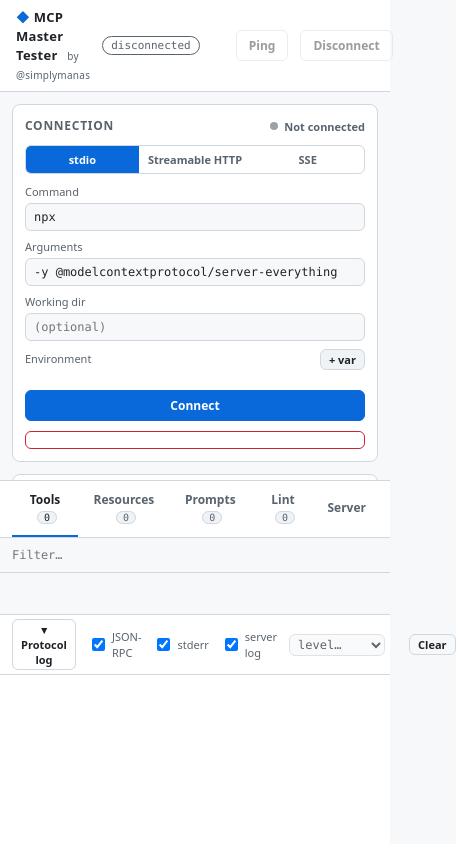
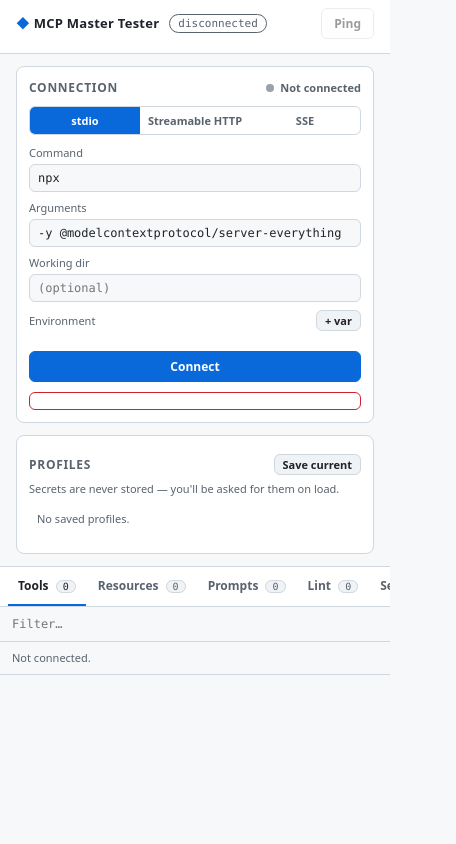
Before and after one commit to simplymanas/mcp-master-tester, a website with bundled scripts: page public/index.html in a window 390 px wide. Both pictures are taken after a click on the button "Connect". Shown: the top 844 px of the page, 456 px wide, since content can reach past the window. Built offline with nearby package versions, Linux system fonts and the light colour scheme; files whose address does not match are found by name.

Commit message:
Fix the phone layout, the misleading Lint count and the silent log-level dropdown
- Phone widths: stack the panes and let the page scroll instead of
  squeezing them into one screen height. The tool list was covered by
  the detail pane and the page scrolled 69px sideways. The top bar,
  tabs and log toolbar now wrap or scroll; the top-bar Disconnect is
  hidden on phones since the connection card has one.
- Lint tab count: errors + warnings coloured by the worst, then info
  findings muted ("0 · 30"), with a breakdown tooltip. It used to read
  0 whenever there were only info findings.
- Log level: when the server doesn't declare the logging capability,
  label the dropdown "no logging support" and explain why in its
  tooltip, instead of leaving it silently disabled.

```diff
--- a/public/app.js
+++ b/public/app.js
@@ -209,7 +209,17 @@
   const on = s === 'connected';
   $('#pingBtn').disabled = !on;
   $('#disconnectBtn').disabled = !on;
-  $('#logLevel').disabled = !(on && state.session?.capabilities?.logging);
+  // logging/setLevel is only allowed when the server declares the logging capability; say so
+  // instead of leaving a silently disabled dropdown.
+  const canLog = on && !!state.session?.capabilities?.logging;
+  const level = $('#logLevel');
+  level.disabled = !canLog;
+  if (!canLog) level.value = '';
+  level.options[0].textContent = on && !canLog ? 'no logging support' : 'level…';
+  level.title = !on ? 'Connect to set the server\'s log level'
+    : canLog ? 'Ask the server to send log messages at this level and above (logging/setLevel)'
+    : 'This server doesn\'t declare the "logging" capability, so its log level can\'t be changed';
+  $('#logLevelWrap').title = level.title; // disabled controls don't show their own tooltip in every browser
   const si = state.session?.serverInfo;
   $('#serverMeta').textContent = on && si ? `${si.name} v${si.version}${state.session.protocolVersion ? ` · protocol ${state.session.protocolVersion}` : ''}` : '';
   renderConnCard(s);
@@ -520,7 +530,7 @@
   $('#cTools').textContent = state.tools.length;
   $('#cResources').textContent = state.resources.length + state.templates.length;
   $('#cPrompts').textContent = state.prompts.length;
-  $('#cLint').textContent = state.lint.filter((l) => l.sev !== 'info').length;
+  renderLintCount();
   document.querySelectorAll('#tabs button').forEach((b) => b.classList.toggle('active', b.dataset.tab === state.tab));
   $('.list-pane').hidden = state.tab === 'info';
 
@@ -699,6 +709,17 @@
 // ---------------------------------------------------------------- lint
 
 const lintServer = () => lintTools(state.tools, { bigResults: state.bigResults, badErrors: state.badErrors });
+
+// Tab count: errors + warnings, coloured by the worst one, then the info findings muted ("0 · 30"),
+// so a clean count never hides that there are suggestions to read.
+function renderLintCount() {
+  const n = { error: 0, warn: 0, info: 0 };
+  for (const l of state.lint) n[l.sev]++;
+  const el = $('#cLint');
+  el.className = `count${n.error ? ' has-err' : n.warn ? ' has-warn' : ''}`;
+  el.innerHTML = `${n.error + n.warn}${n.info ? `<span class="count-sub"> · ${n.info}</span>` : ''}`;
+  el.title = `${n.error} error${n.error === 1 ? '' : 's'}, ${n.warn} warning${n.warn === 1 ? '' : 's'}, ${n.info} info`;
+}
 
 function lintSummaryHtml() {
   if (!state.session) return '<div class="empty">Not connected.</div>';
--- a/public/index.html
+++ b/public/index.html
@@ -88,11 +88,13 @@
           <label class="chk"><input type="checkbox" data-f="rpc" checked /> JSON-RPC</label>
           <label class="chk"><input type="checkbox" data-f="stderr" checked /> stderr</label>
           <label class="chk"><input type="checkbox" data-f="log" checked /> server log</label>
-          <select id="logLevel" disabled title="logging/setLevel">
-            <option value="">level…</option>
-            <option>debug</option><option>info</option><option>notice</option><option>warning</option>
-            <option>error</option><option>critical</option><option>alert</option><option>emergency</option>
-          </select>
+          <span id="logLevelWrap" title="Connect to set the server's log level">
+            <select id="logLevel" disabled title="Connect to set the server's log level">
+              <option value="">level…</option>
+              <option>debug</option><option>info</option><option>notice</option><option>warning</option>
+              <option>error</option><option>critical</option><option>alert</option><option>emergency</option>
+            </select>
+          </span>
           <div class="spacer"></div>
           <button id="logClear" class="btn ghost tiny">Clear</button>
         </div>
--- a/public/style.css
+++ b/public/style.css
@@ -97,6 +97,9 @@
 .tabs button { background: transparent; border: 0; border-bottom: 2px solid transparent; color: var(--muted); padding: 10px 12px; font: 600 12px var(--sans); cursor: pointer; }
 .tabs button.active { color: var(--text); border-bottom-color: var(--accent); }
 .count { font: 10px var(--mono); background: var(--panel-2); border: 1px solid var(--border); border-radius: 99px; padding: 0 6px; margin-left: 4px; }
+.count.has-err { color: var(--err); border-color: var(--err); }
+.count.has-warn { color: var(--warn); border-color: var(--warn); }
+.count .count-sub { color: var(--muted); }
 
 .workspace { flex: 1; display: grid; grid-template-columns: 300px 1fr; min-height: 0; }
 .list-pane[hidden] + .detail-pane { grid-column: 1 / -1; }
@@ -155,7 +158,7 @@
 .logpanel.collapsed { height: auto; }
 .logpanel.collapsed .log-body { display: none; }
 .log-head { display: flex; align-items: center; gap: 12px; padding: 4px 12px; border-bottom: 1px solid var(--border); }
-.log-head select { width: 110px; padding: 2px 4px; }
+.log-head select { width: auto; min-width: 110px; padding: 2px 4px; }
 .chk { display: flex; gap: 4px; align-items: center; margin: 0; font-size: 11px; }
 .chk input { width: auto; }
 .log-body { flex: 1; overflow: auto; font: 11px var(--mono); }
@@ -177,8 +180,22 @@
 .credit { font-size: 10px; color: var(--muted); font-weight: 400; margin-left: 6px; }
 
 @media (max-width: 900px) {
-  .layout { grid-template-columns: 1fr; }
-  .sidebar { border-right: 0; border-bottom: 1px solid var(--border); }
-  .workspace { grid-template-columns: 1fr; }
-  .list-pane { max-height: 240px; border-right: 0; border-bottom: 1px solid var(--border); }
+  /* Stack everything and let the page scroll, instead of squeezing the panes into one screen height. */
+  html, body { height: auto; }
+  body { min-height: 100vh; }
+  .topbar { flex-wrap: wrap; gap: 6px 10px; padding: 8px 16px; }
+  .brand { white-space: nowrap; }
+  .credit { display: none; }
+  .server-meta { order: 10; flex-basis: 100%; }
+  #disconnectBtn { display: none; } /* the connection card has its own Disconnect */
+  .layout { display: block; }
+  .sidebar { overflow: visible; border-right: 0; border-bottom: 1px solid var(--border); padding: 12px 16px; }
+  .tabs { overflow-x: auto; padding: 0 8px; scrollbar-width: none; }
+  .tabs button { white-space: nowrap; flex: none; padding: 10px; }
+  .workspace { display: block; }
+  .list-pane { height: 300px; border-right: 0; border-bottom: 1px solid var(--border); }
+  .detail-pane { overflow: visible; min-height: 200px; padding: 14px 16px; }
+  .log-head { flex-wrap: wrap; gap: 6px 12px; }
+  .chk { white-space: nowrap; }
+  .log-row { grid-template-columns: 62px 16px minmax(0, 1fr) 48px; gap: 6px; }
 }
```
Also changed, not shown: CHANGELOG.md.
